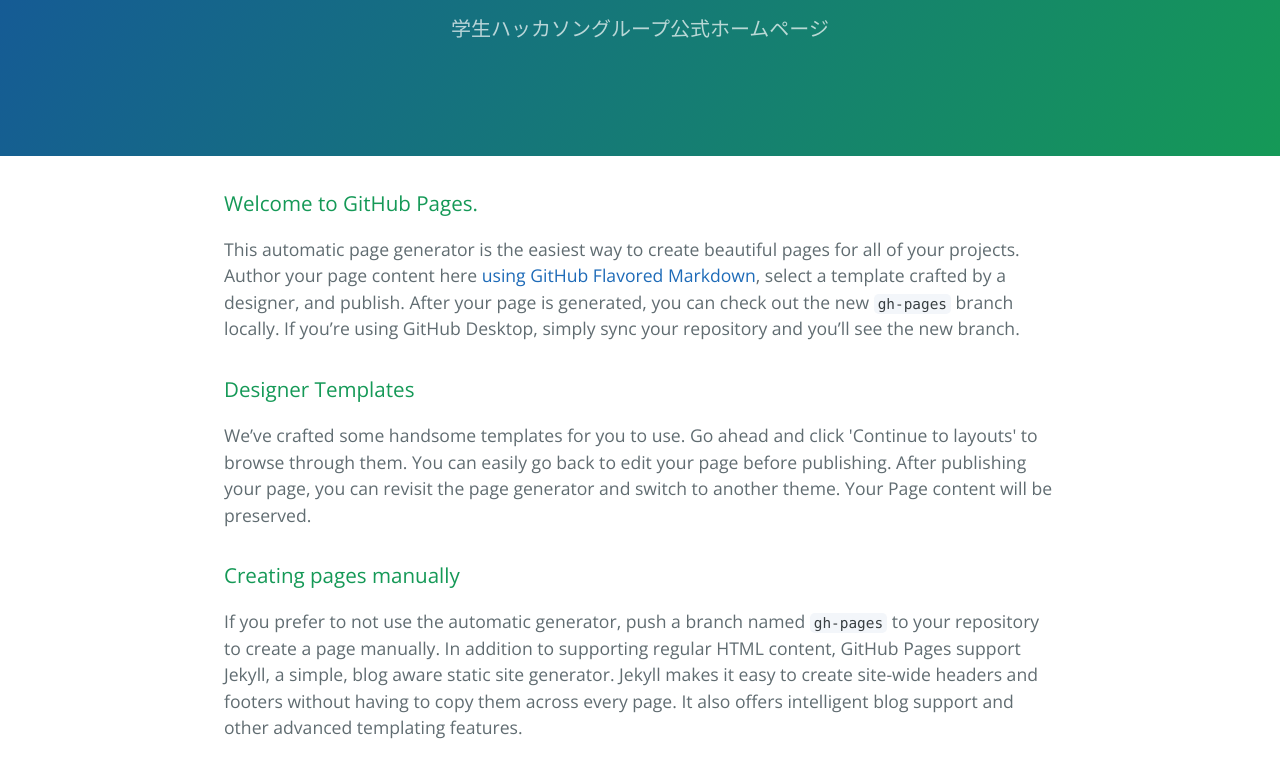
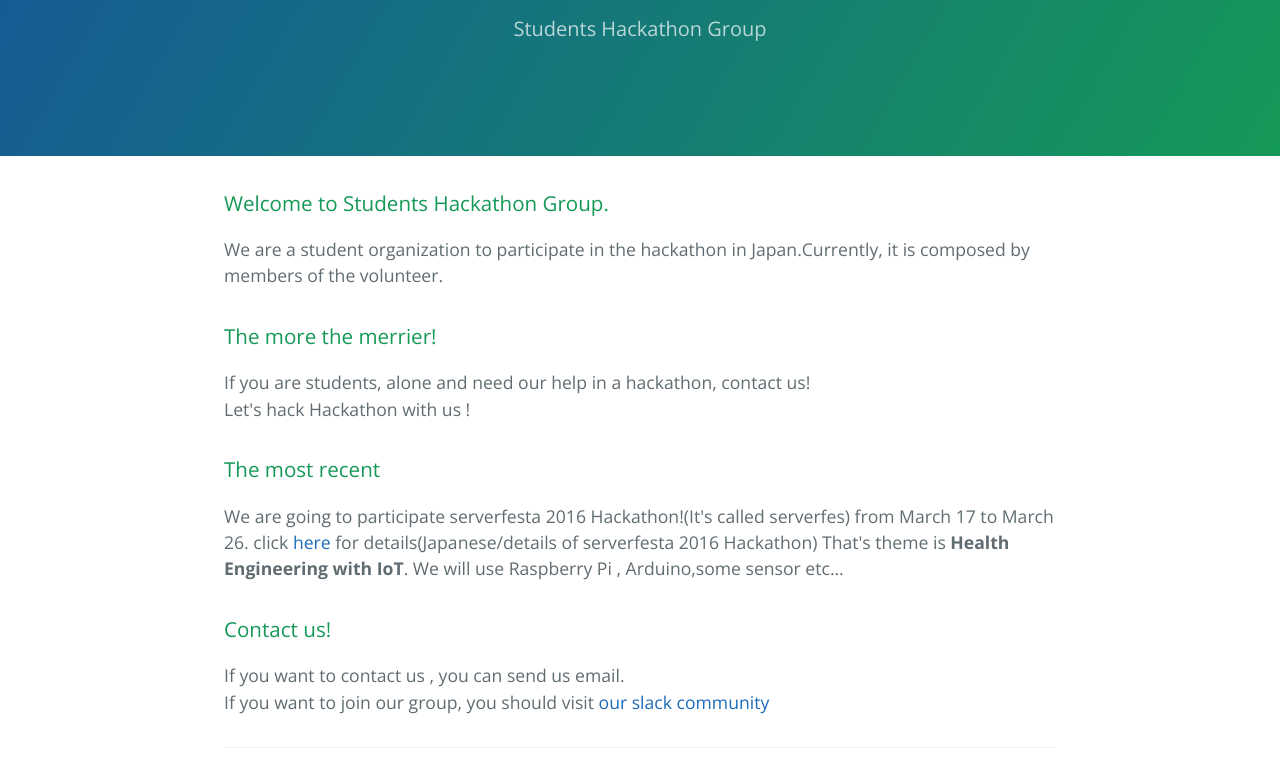
Before and after one commit to hack-athon/hack-athon.github.io, a plain HTML site: page index.html in a window 1280 px wide. Shown: the part 161-931 px from the top of the page. Drawn offline with nearby package versions, Linux system fonts and the light colour scheme.

Commit message:
make english page

```diff
--- a/index.html
+++ b/index.html
@@ -12,34 +12,29 @@
   <body>
     <section class="page-header">
       <h1 class="project-name">Hack-athon.GitHub.io</h1>
-      <h2 class="project-tagline">学生ハッカソングループ公式ホームページ</h2>
+      <h2 class="project-tagline">Students Hackathon Group</h2>
     </section>
 
     <section class="main-content">
       <h3>
-<a id="welcome-to-github-pages" class="anchor" href="#welcome-to-github-pages" aria-hidden="true"><span aria-hidden="true" class="octicon octicon-link"></span></a>Welcome to GitHub Pages.</h3>
+<a id="welcome-to-github-pages" class="anchor" href="#welcome-to-github-pages" aria-hidden="true"><span aria-hidden="true" class="octicon octicon-link"></span></a>Welcome to Students Hackathon Group.</h3>
 
-<p>This automatic page generator is the easiest way to create beautiful pages for all of your projects. Author your page content here <a href="https://guides.github.com/features/mastering-markdown/">using GitHub Flavored Markdown</a>, select a template crafted by a designer, and publish. After your page is generated, you can check out the new <code>gh-pages</code> branch locally. If you’re using GitHub Desktop, simply sync your repository and you’ll see the new branch.</p>
+<p>We are a student organization to participate in the hackathon in Japan.Currently, it is composed by members of the volunteer.</p>
 
 <h3>
-<a id="designer-templates" class="anchor" href="#designer-templates" aria-hidden="true"><span aria-hidden="true" class="octicon octicon-link"></span></a>Designer Templates</h3>
+<a id="designer-templates" class="anchor" href="#designer-templates" aria-hidden="true"><span aria-hidden="true" class="octicon octicon-link"></span></a>The more the merrier!</h3>
 
-<p>We’ve crafted some handsome templates for you to use. Go ahead and click 'Continue to layouts' to browse through them. You can easily go back to edit your page before publishing. After publishing your page, you can revisit the page generator and switch to another theme. Your Page content will be preserved.</p>
+<p>If you are students, alone and need our help in a hackathon, contact us! <br/>Let's hack Hackathon with us !</p>
 
 <h3>
-<a id="creating-pages-manually" class="anchor" href="#creating-pages-manually" aria-hidden="true"><span aria-hidden="true" class="octicon octicon-link"></span></a>Creating pages manually</h3>
+<a id="creating-pages-manually" class="anchor" href="#creating-pages-manually" aria-hidden="true"><span aria-hidden="true" class="octicon octicon-link"></span></a>The most recent</h3>
 
-<p>If you prefer to not use the automatic generator, push a branch named <code>gh-pages</code> to your repository to create a page manually. In addition to supporting regular HTML content, GitHub Pages support Jekyll, a simple, blog aware static site generator. Jekyll makes it easy to create site-wide headers and footers without having to copy them across every page. It also offers intelligent blog support and other advanced templating features.</p>
+<p>We are going to participate serverfesta 2016 Hackathon!(It's called serverfes) from March 17 to March 26. click <a href="http://2016.serverfesta.info/entry/detail">here</a> for details(Japanese/details of serverfesta 2016 Hackathon) That's theme is <b>Health Engineering with IoT</b>. We will use Raspberry Pi , Arduino,some sensor etc...</p>
 
 <h3>
-<a id="authors-and-contributors" class="anchor" href="#authors-and-contributors" aria-hidden="true"><span aria-hidden="true" class="octicon octicon-link"></span></a>Authors and Contributors</h3>
+<a id="support-or-contact" class="anchor" href="#support-or-contact" aria-hidden="true"><span aria-hidden="true" class="octicon octicon-link"></span></a>Contact us!</h3>
 
-<p>You can <a href="https://help.github.com/articles/basic-writing-and-formatting-syntax/#mentioning-users-and-teams" class="user-mention">@mention</a> a GitHub username to generate a link to their profile. The resulting <code>&lt;a&gt;</code> element will link to the contributor’s GitHub Profile. For example: In 2007, Chris Wanstrath (<a href="https://github.com/defunkt" class="user-mention">@defunkt</a>), PJ Hyett (<a href="https://github.com/pjhyett" class="user-mention">@pjhyett</a>), and Tom Preston-Werner (<a href="https://github.com/mojombo" class="user-mention">@mojombo</a>) founded GitHub.</p>
-
-<h3>
-<a id="support-or-contact" class="anchor" href="#support-or-contact" aria-hidden="true"><span aria-hidden="true" class="octicon octicon-link"></span></a>Support or Contact</h3>
-
-<p>Having trouble with Pages? Check out our <a href="https://help.github.com/pages">documentation</a> or <a href="https://github.com/contact">contact support</a> and we’ll help you sort it out.</p>
+<p>If you want to contact us , you can send us email.<br/>If you want to join our group, you should visit <a href="https://hack-athon.slack.com/signup">our slack community</a></p>
 
       <footer class="site-footer">
 
```
